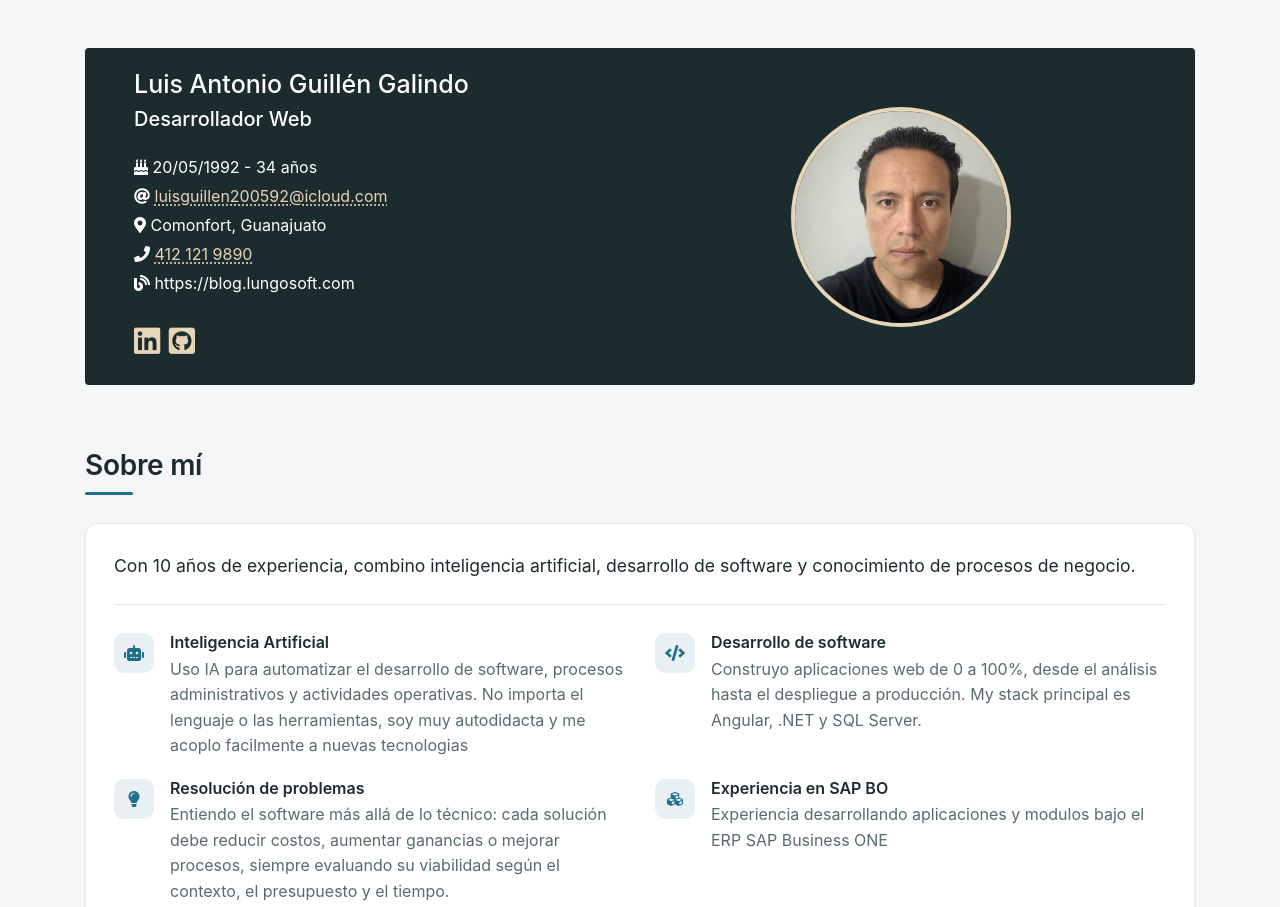
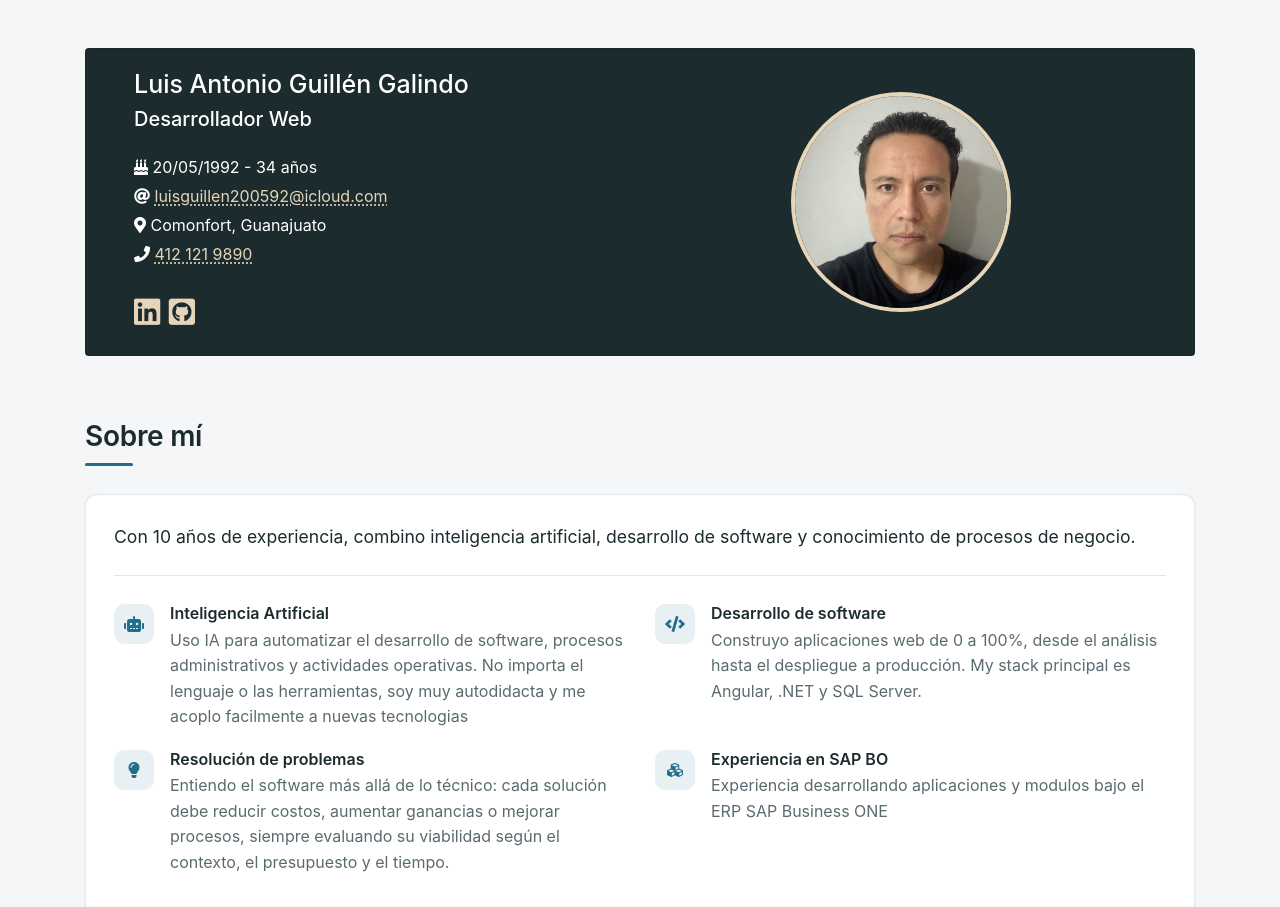
Before and after one commit to guillen/guillen.github.io, a plain HTML site: page index.html in a window 1280 px wide. Shown: the top 907 px of the page. Drawn offline with nearby package versions, Linux system fonts and the light colour scheme.

Commit message:
remove blog

```diff
--- a/index.html
+++ b/index.html
@@ -263,7 +263,6 @@
                                     <p><span class="fa fa-at"></span> <a class="contact-link" href="mailto:luisguillen200592@icloud.com">luisguillen200592@icloud.com</a></p>
                                     <p><span class="fa fa-map-marker-alt"></span> Comonfort, Guanajuato</p>
                                     <p><span class="fa fa-phone"></span> <a class="contact-link" href="tel:+524121219890">412 121 9890</a></p>
-                                    <p><span class="fa fa-blog"></span> https://blog.lungosoft.com</p>
                                 </div>
 
                                 <div class="mt-4 social-networks">
```
